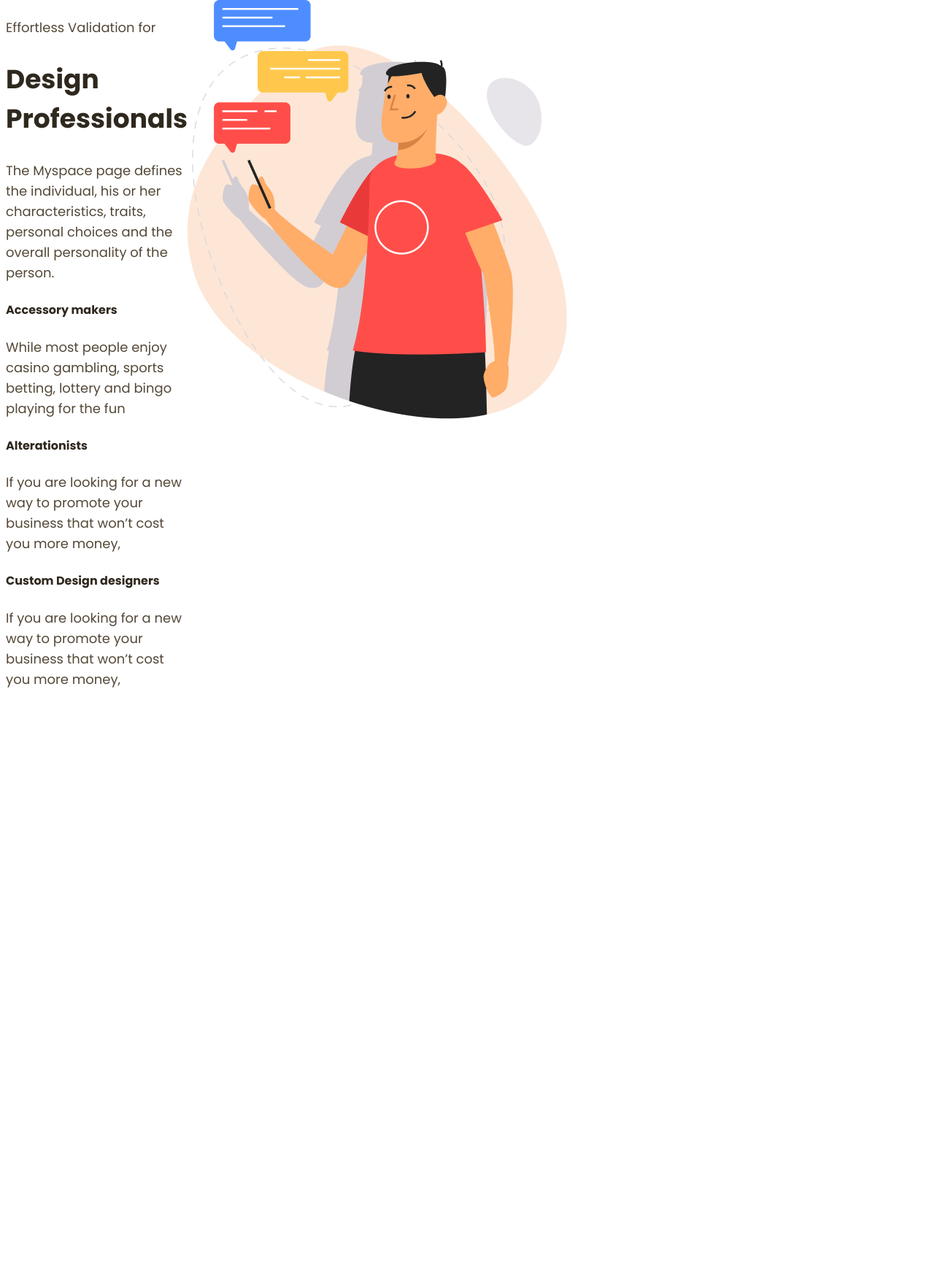
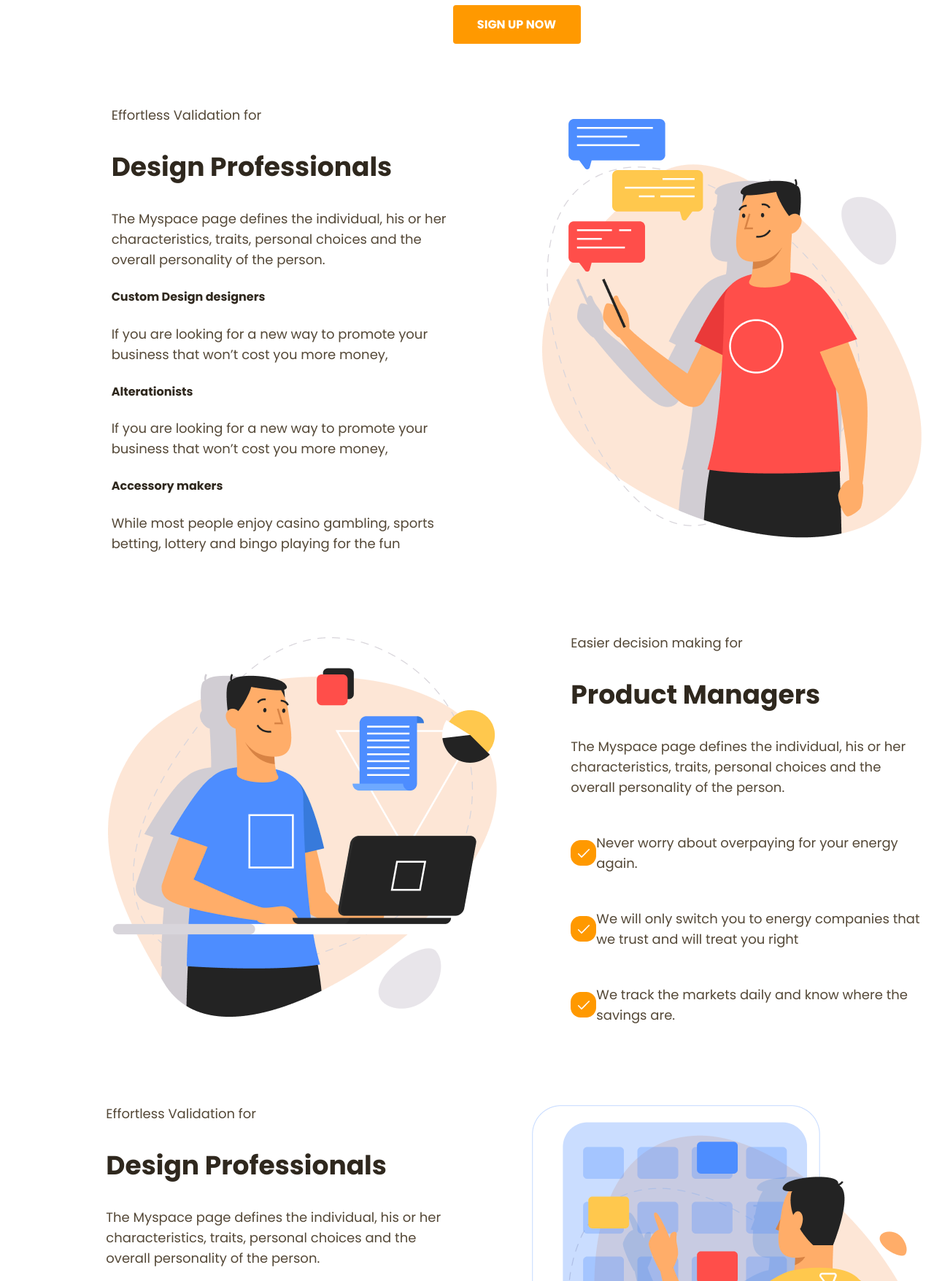
Before and after one commit to SarahRazzaq/Productly, a plain HTML site: page index.html in a window 1280 px wide. Shown: the part 1045-2800 px from the top of the page at 73% size. Drawn offline with Linux system fonts and the light colour scheme.

Commit message:
fourth commit

```diff
--- a/Styles/index.css
+++ b/Styles/index.css
@@ -190,6 +190,8 @@ i {
     width: 539px;
     left: 845px;
     top: 734px;
+    margin: 20px;
+    padding: 20px;
     text-align: center;
     border-style: hidden;
 
@@ -211,7 +213,7 @@ h3{
 }
 
 h5{
-    font-family: Poppins;
+    font-family: 'Poppins', sans-serif;
     font-style: normal;
     font-weight: 500;
     font-size: 16px;
@@ -239,11 +241,12 @@ h5{
 .sign-up-now{
     width: 175px;
     height: 53px;
-    margin-top: 20px; ;
+    margin-top: 20px;
+    margin-bottom: 20px;
     border-style: hidden;
     background: #FF9900;
     border-radius: 4px;
-    font-family: Poppins;
+    font-family: 'Poppins', sans-serif;
     font-style: normal;
     font-weight: bold;
     font-size: 16px;
@@ -251,27 +254,57 @@ h5{
     color: #FFFFFF;
 }
 
-.feature2{
-    margin-top: 20px;
-    border-style: hidden;
-    width: 486px;
-    height: 531px;
+.container-feature2{
+    margin: 20px;
+    padding: 20px;
+    box-sizing: content-box;
     display: flex;
-    align-content: center;
-    align-items: flex-start;
+    justify-content: space-evenly;
+    align-items: center;
 }
 
-.left_text2{
-    display: flex;
-    flex-direction: column-reverse;
+.left-text1 {
+    display: inline-block;
+    box-sizing: border-box;
+    width: 486px;
+    height: auto;
+    left: 145px;
+    top: 1446px;
 }
 
 .text2{
-font-family: Poppins;
-font-style: normal;
-font-weight: bold;
-font-size: 16px;
-line-height: 26px;
-color: #2F281E;
+    font-family: 'Poppins', sans-serif;
+    font-style: normal;
+    font-weight: bold;
+    font-size: 16px;
+    line-height: 26px;
+    color: #2F281E;
 
 }
+.container-feature3{
+    margin: 20px;
+    padding: 20px;
+    box-sizing: content-box;
+    display: flex;
+    justify-content: space-evenly;
+    align-items: center;
+}
+
+.box{
+    display: flex;
+    align-items:center;
+}
+
+.right-feature3{
+    display: inline-block;
+    box-sizing: border-box;
+    width: 486px;
+    height: auto;
+    left: 145px;
+    top: 1446px;
+
+}
+
+footer{
+
+}
--- a/index.html
+++ b/index.html
@@ -96,87 +96,64 @@
     </div>
     <!--END OF FEATURE ONE-->
 
-    <div class="feature2">
-       <div class="left-feature2">
-           <div>
+    <div class="container-feature2">
+       <div class="left-text1">
             <h4>Effortless Validation for</h4>
             <h2>Design Professionals</h2>
             <h4>The Myspace page defines the individual, his or her characteristics, traits, personal choices and the overall personality of the person. </h4>
-           </div>
-           <div>
-             <div class="left_text2">
-                    <div>
             <p class="text2">Custom Design designers</p>
             <h4>If you are looking for a new way to promote your business that won’t cost you more money,</h4>
-                    </div>
-                    <div>
             <p class="text2">Alterationists</p>
-                        <h4>If you are looking for a new way to promote your business that won’t cost you more money, </h4>
-                    </div>
-                    <div>
+            <h4>If you are looking for a new way to promote your business that won’t cost you more money,</h4>
             <p class="text2">Accessory makers</p>
             <h4>While most people enjoy casino gambling, sports betting, lottery and bingo playing for the fun</h4>
         </div>
-                </div>
-           </div>
-        </div>
-
         <div class="right-feature2">
             <img src="images/feature_2image.png" alt="">
         </div>
     </div>
     <!--END OF SECOND FEATURE-->
 
-    <div class="feature">
-        <div class="left-feature3"> <!--INSERT IMAGE-->
+    <div class="container-feature3">
+        <div class="left-feature3">
+            <img src="images/feature_3image.png" alt="">
         </div>
-
         <div class="right-feature3">
-            <div>
-                 <h4></h4>
-                 <h3></h3>
-                 <h4></h4>
+            <h4>Easier decision making for</h4>
+            <h2>Product Managers</h2>
+            <h4>The Myspace page defines the individual, his or her characteristics, traits, personal choices and the overall personality of the person. </h4>
+             <div class="feature3-text">
+                <div class="box">
+                    <img src="images/icon_feature3.png">
+                    <h4>Never worry about overpaying for your energy again. </h4>
                 </div>
-            <div>
-                 <p></p>
-                 <h4></h4>
+                <div class="box">
+                    <img src="images/icon_feature3.png" alt="yellow_check_box">
+                    <h4>We will only switch you to energy companies that we trust and will treat you right</h4>
                 </div>
-             <div>
-                 <p></p>
-                 <h4></h4>
+                <div class="box">
+                    <img src="images/icon_feature3.png" alt="yellow_check_box">
+                    <h4>We track the markets daily and know where the savings are.</h4>
                 </div>
-             <div>
-                 <p></p>
-                 <h4></h4>
              </div>
-
          </div>
     </div>
     <!--END OF THIRD FEATURE-->
 
-    <div class="feature">
-        <div class="left-feature4">
-            <div>
-                 <h4></h4>
-                 <h3></h3>
-                 <h4></h4>
+    <div class="container-feature2">
+        <div class="left-text1">
+             <h4>Effortless Validation for</h4>
+             <h2>Design Professionals</h2>
+             <h4>The Myspace page defines the individual, his or her characteristics, traits, personal choices and the overall personality of the person. </h4>
+             <p class="text2">Custom Design designers</p>
+             <h4>If you are looking for a new way to promote your business that won’t cost you more money,</h4>
+             <p class="text2">Alterationists</p>
+             <h4>If you are looking for a new way to promote your business that won’t cost you more money,</h4>
+             <p class="text2">Accessory makers</p>
+             <h4>While most people enjoy casino gambling, sports betting, lottery and bingo playing for the fun</h4>
          </div>
-            <div>
-                 <p></p>
-                 <h4></h4>
-             </div>
-             <div>
-                 <p></p>
-                 <h4></h4>
-             </div>
-             <div>
-                 <p></p>
-                 <h4></h4>
-             </div>
-
-         </div>
-
-         <div class="right-feature4"> <!--INSERT IMAGE-->
+         <div class="right-feature2">
+             <img src="images/feature-4Image.png" alt="">
          </div>
      </div>
      <!--END OF FOURTH FEATURE-->
```
Also changed, not shown: Images/feature-4Image.png (added), Images/feature_3image.png (added), Images/icon_feature3.png (added). Lines whose indentation alone changed are shown as unchanged.
